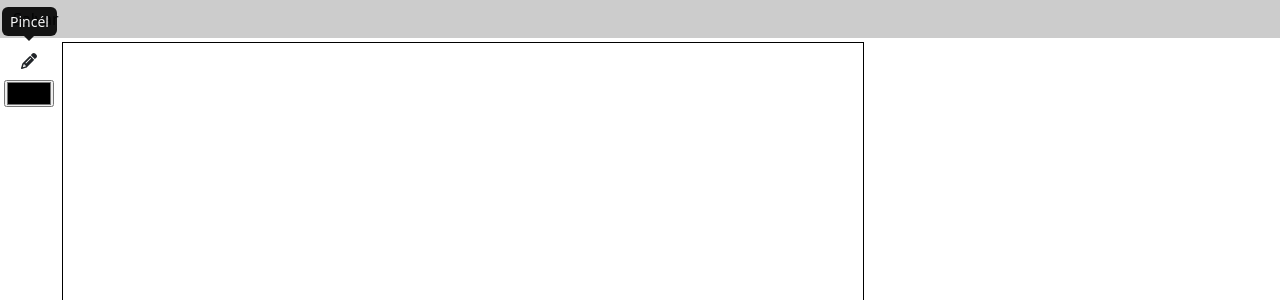
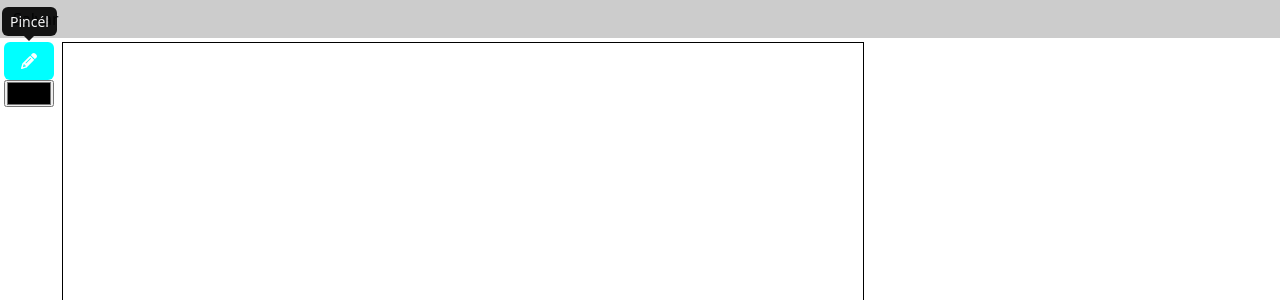
Before and after one commit to mufasa-dev/Drawing-system, an Angular app: page / in a window 1280 px wide. In both pictures the pointer is over the button 29 px from the left and 61 px from the top of the page. Shown: the top 300 px of the page. Built offline with nearby package versions, Linux system fonts and the light colour scheme.

Commit message:
ajust button layout

```diff
--- a/src/app/app.component.scss
+++ b/src/app/app.component.scss
@@ -11,6 +11,13 @@
     .container-tools {
       display: flex;
       flex-direction: column;
+      .btn {
+        cursor: pointer;
+        &:hover {
+          background-color: aqua;
+          color: white;
+        }
+      }
     }
 }
 
```
